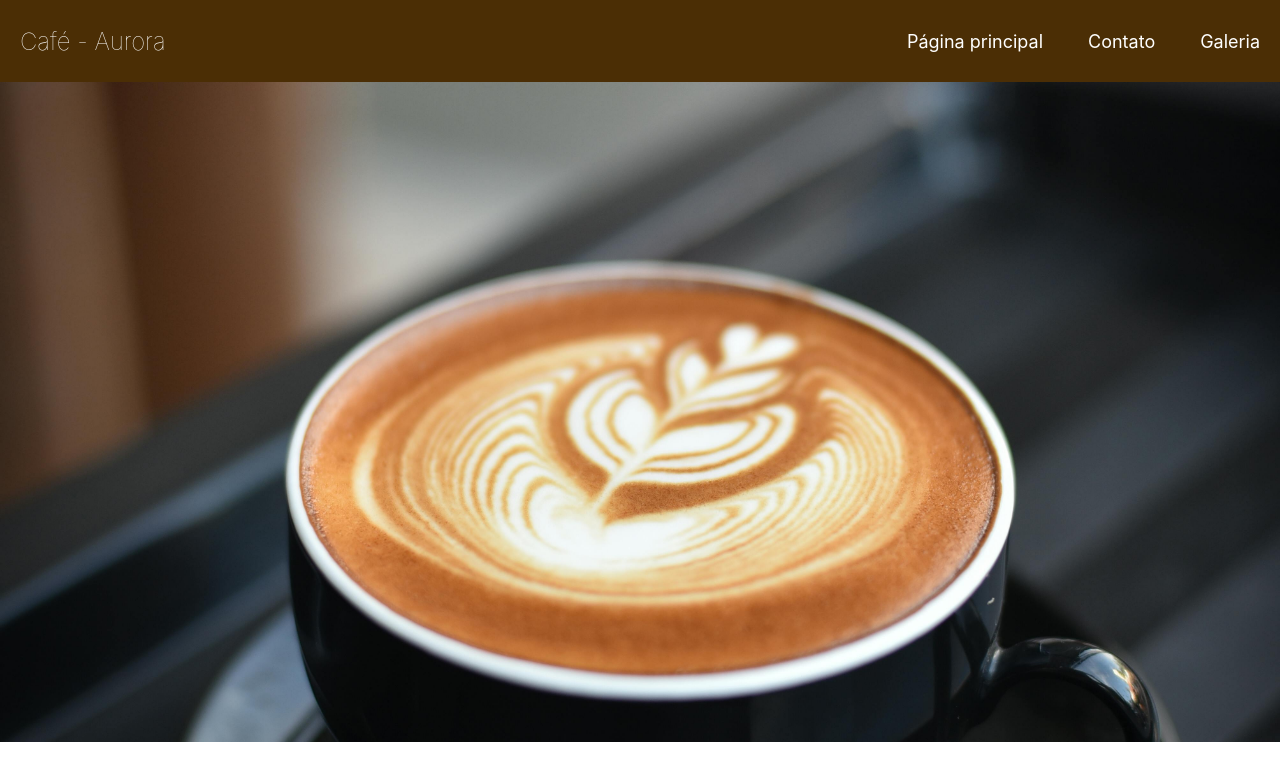
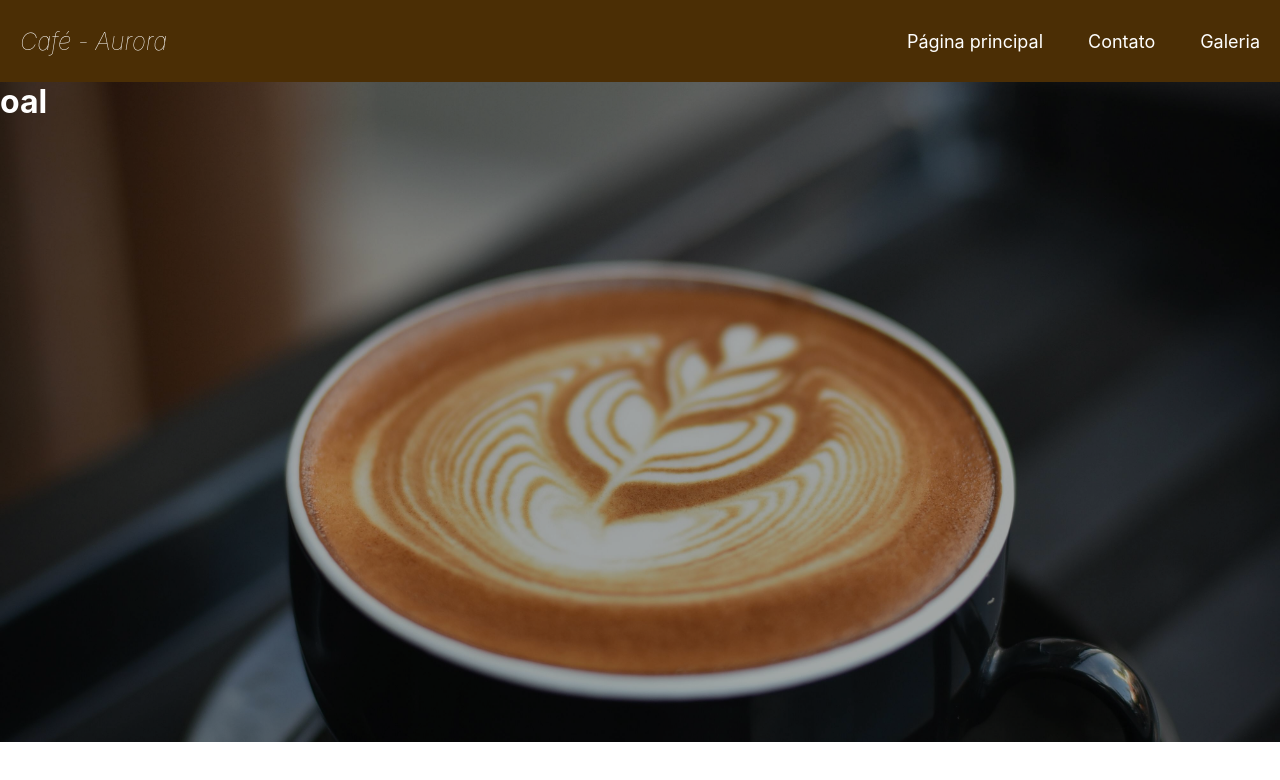
Before and after one commit to KCauet/cafe-aurora, a React (Create React App) app: page / in a window 1280 px wide. Shown: the top 780 px of the page. Built offline with nearby package versions, Linux system fonts and the light colour scheme.

Commit message:
Escurecimento do hero img

```diff
--- a/src/App.css
+++ b/src/App.css
@@ -12,6 +12,7 @@
 
 h2 {
   font-weight: 100;
+  font-style: italic;
 }
 
 
@@ -27,3 +28,26 @@ header {
   padding-left: 20px;
   padding-right: 20px;
 }
+
+.heroContainer::before {
+  content: "";
+  position: absolute;
+  top: 0;
+  left: 0;
+  width: 100%;
+  height: 100%;
+  background-color: rgba(0, 0, 0, 0.35);
+  z-index: 0;
+}
+
+.heroContainer {
+  background-repeat: no-repeat;
+  background-size: cover;
+  background-position: center;
+  background-image: url('./Images/Heroimg.jpg');
+  height: 660px;
+  width: 100%;
+  color: white;
+  position: relative;
+  z-index: 1;
+}
--- a/src/App.js
+++ b/src/App.js
@@ -25,16 +25,12 @@ function App() {
         display: 'flex',
       }} >
 
-        <div style={{
-          backgroundImage: `url(${hero})`,
-          backgroundRepeat: 'no-repeat',
-          backgroundSize: 'cover',
-          backgroundPosition: 'center',
-          height: '660px',
-          width: '100%',
-          backgroundColor: 'red'
-        }}>
-
+        <div className='heroContainer' >
+          <div style={{
+            filter: 'brightness(100%)'
+          }}>
+            <h1>oal</h1>
+          </div>
         </div>
       </div>
 
```
